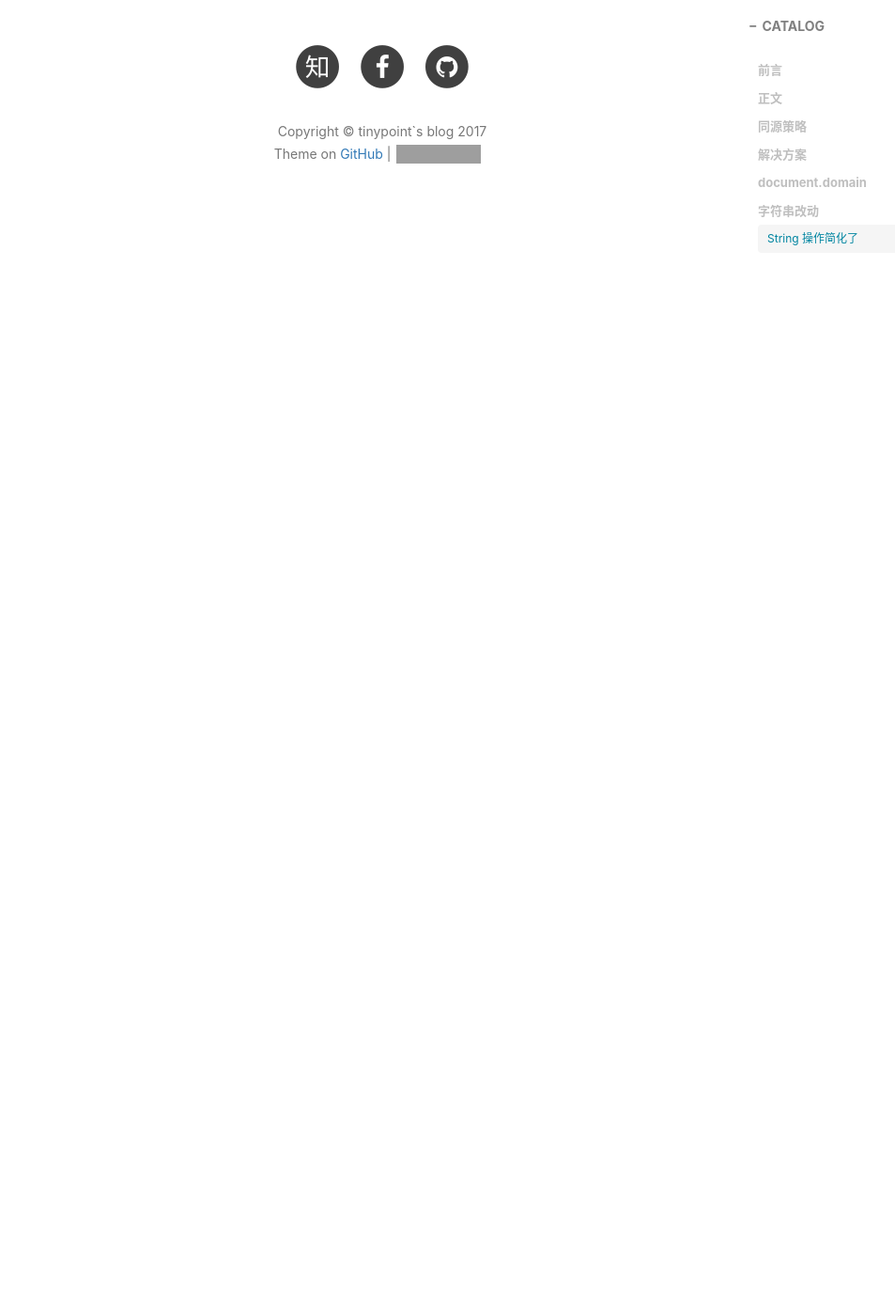
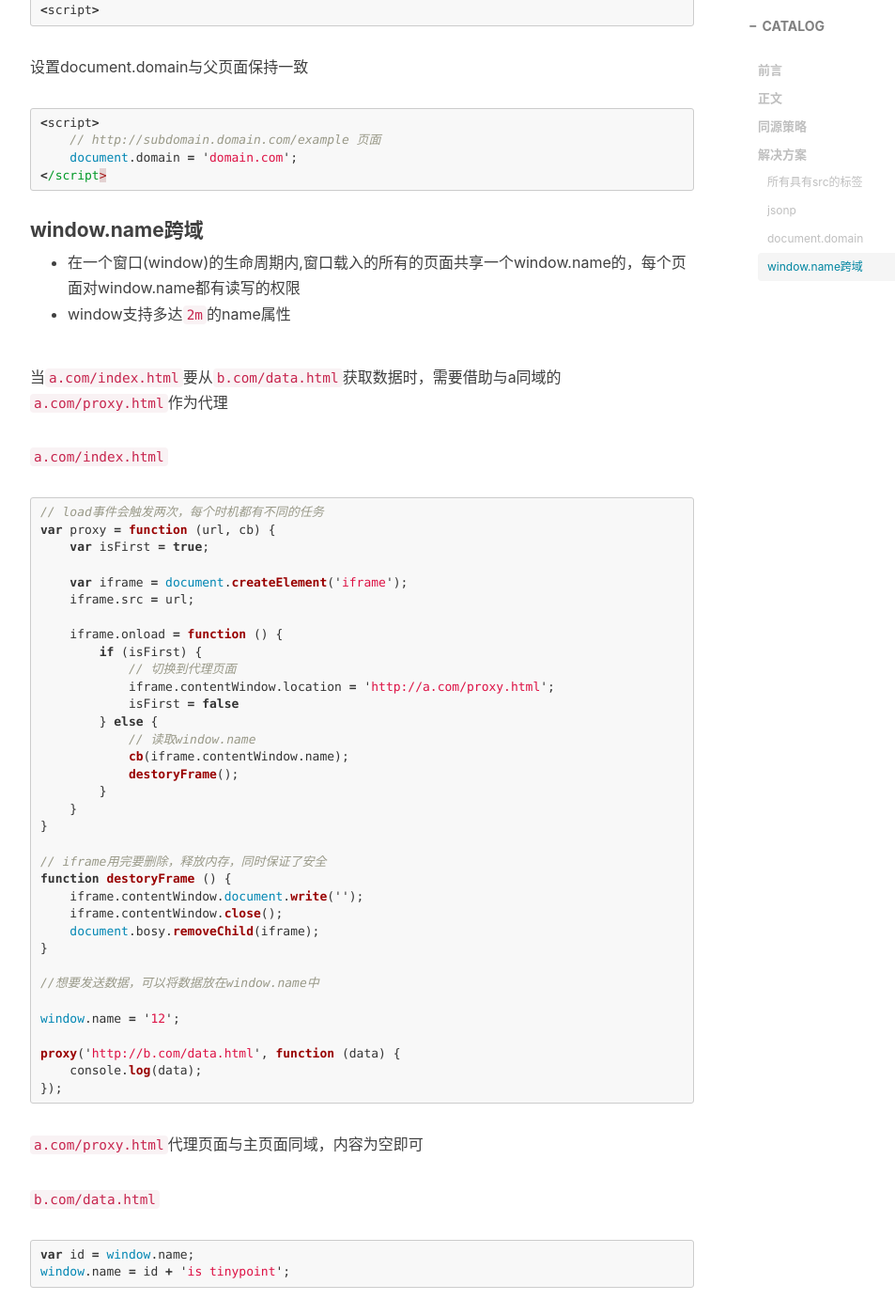
Before and after one commit to tinypoint/tinypoint.github.io, a Jekyll site: the page built from _posts/2017-09-28-面试必考的跨域问题你还是不会？别怕，这里有最全的总结！！！.md, in a window 1280 px wide and 1400 px high, scrolled down 2638 px. Shown: the whole window at 94% size, without its empty margins (233-1186 px from the left). Built offline with Jekyll 4.4.1, drawn with Linux system fonts in a browser that asks for light colours; nearby versions of some CDN libraries; comment, search, counter and statistics services are not loaded; before the commit the page ends 2906 px from its top, so only the background shows below that; some of the changed text lies outside the part shown; grey boxes are pictures that could not be loaded.

Commit message:
Update 2017-09-28-面试必考的跨域问题你还是不会？别怕，这里有最全的总结！！！.md

````diff
--- a/_posts/2017-09-28-面试必考的跨域问题你还是不会？别怕，这里有最全的总结！！！.md
+++ b/_posts/2017-09-28-面试必考的跨域问题你还是不会？别怕，这里有最全的总结！！！.md
@@ -11,6 +11,7 @@
     - 跨域
     - 面试
 ---
+
 > 本文首次发布于 [tinypoint\`s blog](http://tinypoint.github.io), 作者 [@张小点(tinypoint)](http://github.com/tinypoint) ,转载请保留原文链接.
 
 # 前言
@@ -30,9 +31,45 @@
 
 不符合以上任意一条都不属于同源, 跨域的请求将会受到限制
 
-## 解决方案
+### 解决方案
 
-### document.domain
+
+#### 所有具有src的标签
+
+- 比如`<img>`，`<script>`，`<link>`
+- 只能进行GET请求
+- 需要注意的是img标签在设置src属性的时候就会进行发送请求，而link，script，iframe等则是在被添加到页面中才会发送请求
+
+
+```javascript
+var img = new Image()
+img.onload = function () {
+    console.log('成功加载');
+}
+img.src = 'http://www.example.com';
+
+var script = document.createElement('script');
+script.src = 'http://www.example.com'
+document.body.appendChild(script);
+```
+
+#### jsonp
+
+- jsonp其实利用了<script>标签可以跨域这一特性，而且可以在跨域脚本中直接回调当前脚本的函数。
+- 回调函数必须是全局函数
+- 同样，只能用于GET方法
+
+```javascript
+function dataResolver (data) {
+    console.log('This is' + data);
+}
+
+var script = docuemnt.createElement('script');
+script.src = 'http://www.example.com?callback=daraResolver'
+docuemnt.body.appendChild(script);
+```
+
+#### document.domain
 
 - 只适用于主域相同，子域不同的页面交流，如从`http://subdomain.domain.com`到`http://domain.com`之间的通信
 - 原理：利用document.domain允许同时也是只允许从低级域名到高级域名设置，手动设置document的domain属性，让页面同域
@@ -54,13 +91,66 @@
     document.body.appendChild(iframe);
 <script>
 ```
+
 设置document.domain与父页面保持一致
+
 ```javascript
 <script>
     //  http://subdomain.domain.com/example 页面
     document.domain = 'domain.com';
 </script>
 ```
-### 字符串改动
 
-#### String 操作简化了
+#### window.name跨域
+
+- 在一个窗口(window)的生命周期内,窗口载入的所有的页面共享一个window.name的，每个页面对window.name都有读写的权限
+- window支持多达`2m`的name属性
+
+当`a.com/index.html`要从`b.com/data.html`获取数据时，需要借助与a同域的`a.com/proxy.html`作为代理
+
+`a.com/index.html`
+
+```javascript
+// load事件会触发两次，每个时机都有不同的任务
+var proxy = function (url, cb) {
+    var isFirst = true;
+
+    var iframe = document.createElement('iframe');
+    iframe.src = url;
+
+    iframe.onload = function () {
+        if (isFirst) {
+            // 切换到代理页面
+            iframe.contentWindow.location = 'http://a.com/proxy.html';
+            isFirst = false
+        } else {
+            // 读取window.name
+            cb(iframe.contentWindow.name);
+            destoryFrame();
+        }
+    }
+}
+
+// iframe用完要删除，释放内存，同时保证了安全
+function destoryFrame () {
+    iframe.contentWindow.document.write('');
+    iframe.contentWindow.close();
+    document.bosy.removeChild(iframe);
+}
+
+//想要发送数据，可以将数据放在window.name中
+
+window.name = '12';
+
+proxy('http://b.com/data.html', function (data) {
+    console.log(data);
+});
+```
+`a.com/proxy.html`代理页面与主页面同域，内容为空即可
+
+`b.com/data.html`
+
+```javascript
+var id = window.name;
+window.name = id + 'is tinypoint';
+```
````
